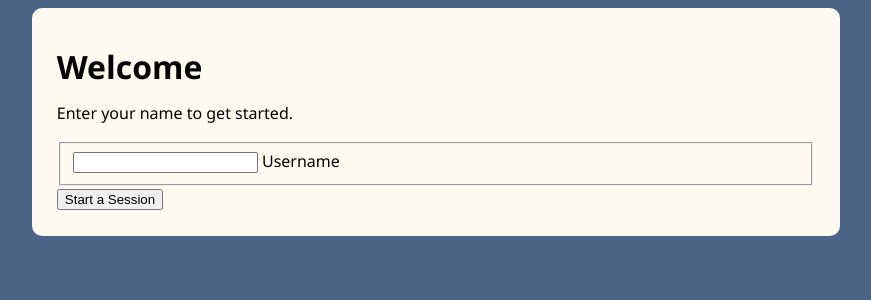
After one commit to jjossie/hang-app, a Django app: page /hangapp/startUser/ in a window 1280 px wide. The commit adds this page. Shown: the top 300 px of the page, without its empty margins (204-1075 px from the left). Run offline with Django 4.2, Linux system fonts and the light colour scheme.

Commit message:
working stylesheets and added templates

```diff
--- /dev/null
+++ b/hang/hangapp/static/hangapp/style.css
@@ -0,0 +1,35 @@
+body{
+    /* font-family: 'Gill Sans', 'Gill Sans MT', Calibri, 'Trebuchet MS', sans-serif; */
+    font-family:'Segoe UI', Tahoma, Geneva, Verdana, sans-serif;
+    background-color: rgb(76, 100, 136);
+    line-height: 25px;
+}
+a{
+    text-decoration:none;
+    font-weight: bold;
+}
+button{
+    padding: 5px;
+}
+.mainDiv{
+    width: 60%;
+    margin: auto;
+    background-color: floralwhite;
+    padding: 25px;
+    border-radius: 10px;
+}
+code{
+    background-color: rgb(74, 82, 92);
+    color:white;
+    border-radius: 5px;
+    padding: 3px 5px;
+    margin-top: 10px;
+    width:fit-content;
+}
+code.block{
+    display: block;
+}
+li{
+    padding:5px;
+    font-size: large;
+}
--- /dev/null
+++ b/hang/hangapp/templates/hangapp/userEntry.html
@@ -0,0 +1,29 @@
+{% load static %}
+<!DOCTYPE html>
+<html lang="en">
+
+<head>
+    <meta charset="UTF-8">
+    <meta http-equiv="X-UA-Compatible" content="IE=edge">
+    <meta name="viewport" content="width=device-width, initial-scale=1.0">
+    <link rel="stylesheet" type="text/css" href="{% static 'hangapp/style.css' %}">
+    <title>Welcome | Hangapp</title>
+</head>
+
+<body>
+    <div class="mainDiv">
+        <h1>Welcome</h1>
+        <p>Enter your name to get started.</p>
+
+        <form action="{% url 'startSession' 1 %}" method="post">
+            {% csrf_token %}
+            <fieldset>
+                <input type="text" name="usernameInput" id="usernameInput">
+                <label for="usernameInput">Username</label><br>
+            </fieldset>
+            <input type="submit" value="Start a Session">
+        </form>
+    </div>
+</body>
+
+</html>
--- a/hang/hangapp/urls.py
+++ b/hang/hangapp/urls.py
@@ -6,4 +6,6 @@ urlpatterns = [
     path('', views.index, name='index'),
     #ex: /hangapp/vote/4
     path('vote/<int:decision_id>', views.vote, name='vote'),
+    path('startUser/', views.userEntry, name='startUser'),
+    path('startSession/<int:session_id>', views.startSession, name='startSession'),
 ]
--- a/hang/hangapp/views.py
+++ b/hang/hangapp/views.py
@@ -10,12 +10,27 @@ def index(request):
     return HttpResponse("Hello this is the home page yes thanks")
 
 
-def start_session(request):
-    # This is where a user will begin by creating questions and inviting people
+def userEntry(request):
+    ''' This is the entry point for all users. They enter their name
+    and specify whether they will be creating or joining a session.'''
+    return render(request, 'hangapp/userEntry.html')
 
-    pass
+
+def startSession(request, session_id):
+    '''This is where a user will begin by creating questions and inviting people.'''
+    try:
+        userId = request.POST['userId']
+    except KeyError:
+        return HttpResponse("Error: no such user found")
+    try:
+        user = User.objects.get(pk=userId)
+    except:
+        # create the new user
+        user = User.objects.create("dummy")
+    session = get_object_or_404(Session, pk=session_id)
+    return render(request, 'hangapp/startSession.html', {'session': session, 'user': user})
 
 def vote(request, decision_id):
     # This will be shown to each user to go through all the options to a decision
-    decision = get_object_or_404(Decision, decision_id)
+    decision = get_object_or_404(Decision, pk=decision_id)
     return render(request, 'hangapp/vote.html', {'decision': decision})
```
Also changed, not shown: hang/hangapp/css/style.css (added, +35 -0 lines), hang/hangapp/models.py (+3 -6 lines), hang/hangapp/templates/hangapp/startSession.html (added, +14 -0 lines), hang/hangapp/templates/hangapp/vote.html (+35 -2 lines).
